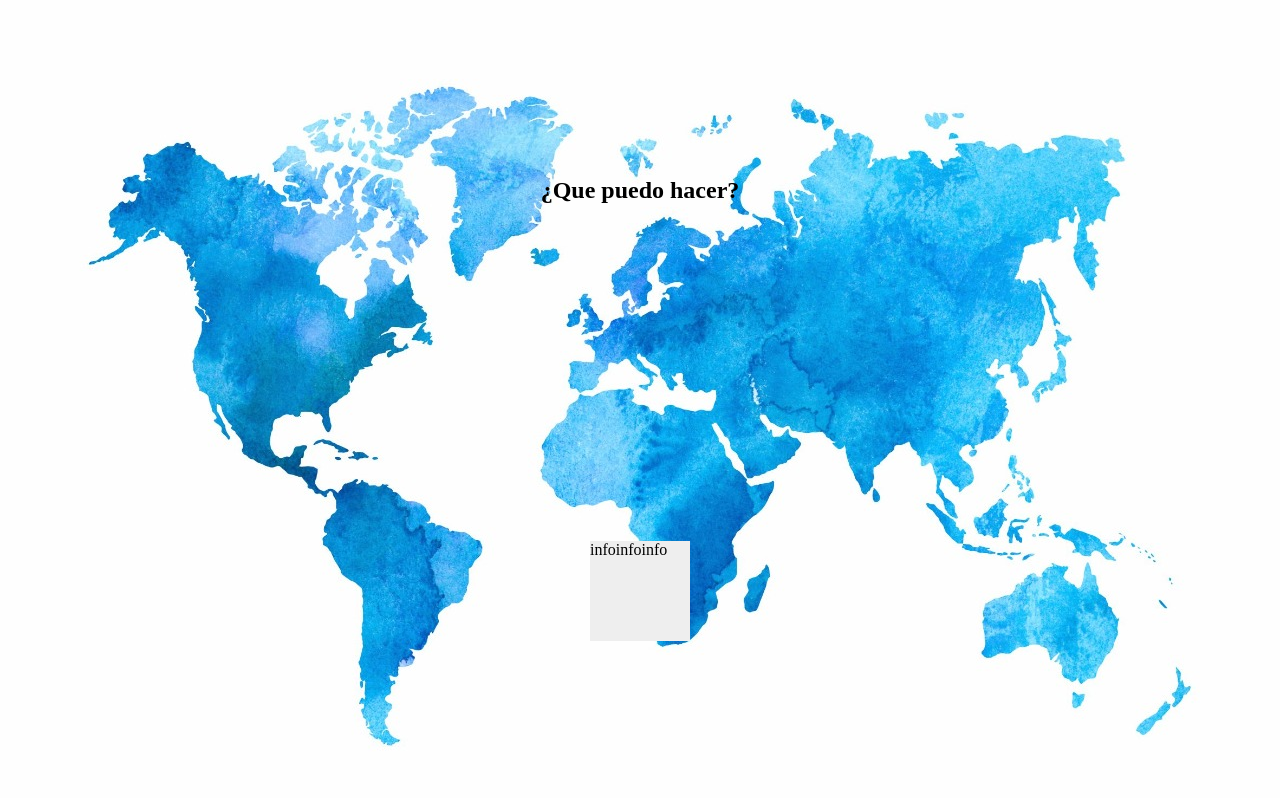
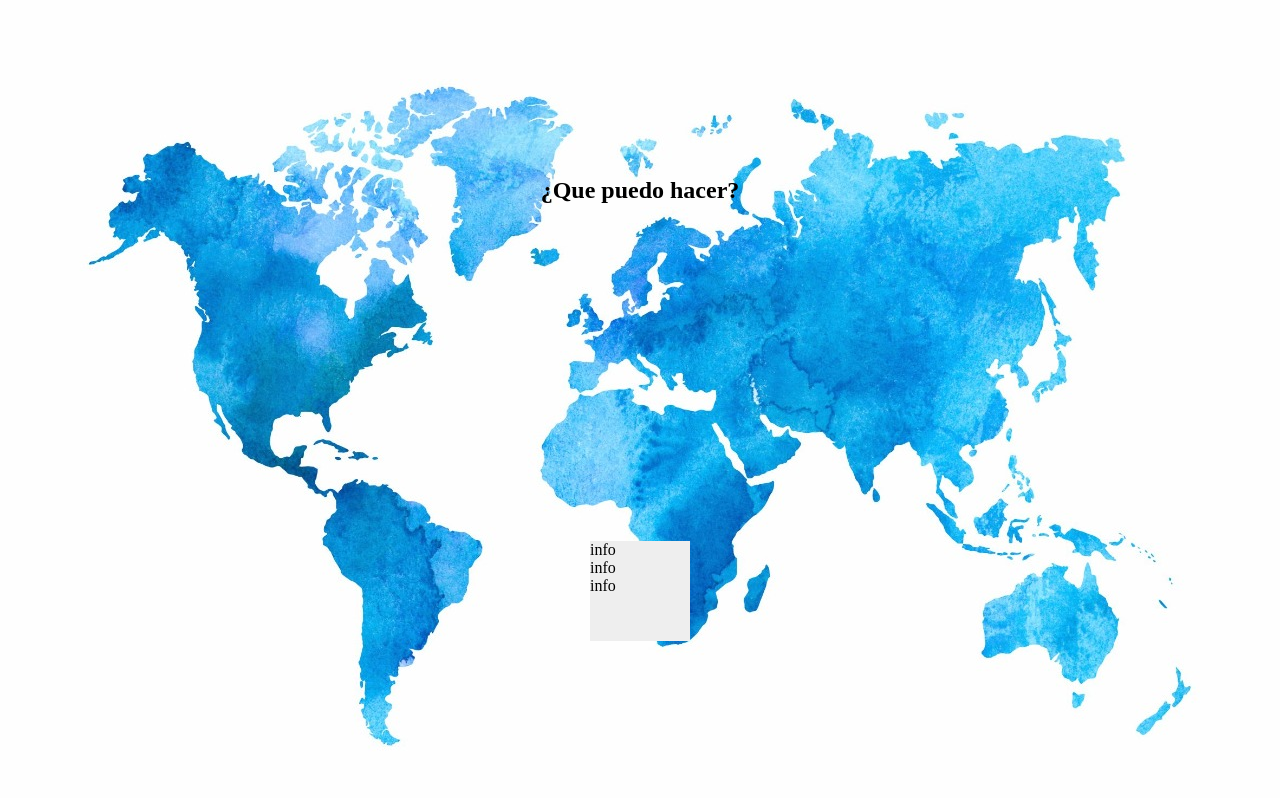
Before and after one commit to emmanuelggggg/ProyectoWEB, a PHP site: page /views/paginaInicial.php in a window 1280 px wide. Shown: the part 801-1599 px from the top of the page. Run offline with PHP 8.4, Linux system fonts and the light colour scheme.

Commit message:
edit estilos principal

```diff
--- a/src/css/estiloPPrincipal.css
+++ b/src/css/estiloPPrincipal.css
@@ -103,6 +103,4 @@ body{
     width: 100px;
     height: 100px;
     background-color: #eee;
-    display: flex;
-    flex-direction: row;
 }
```
